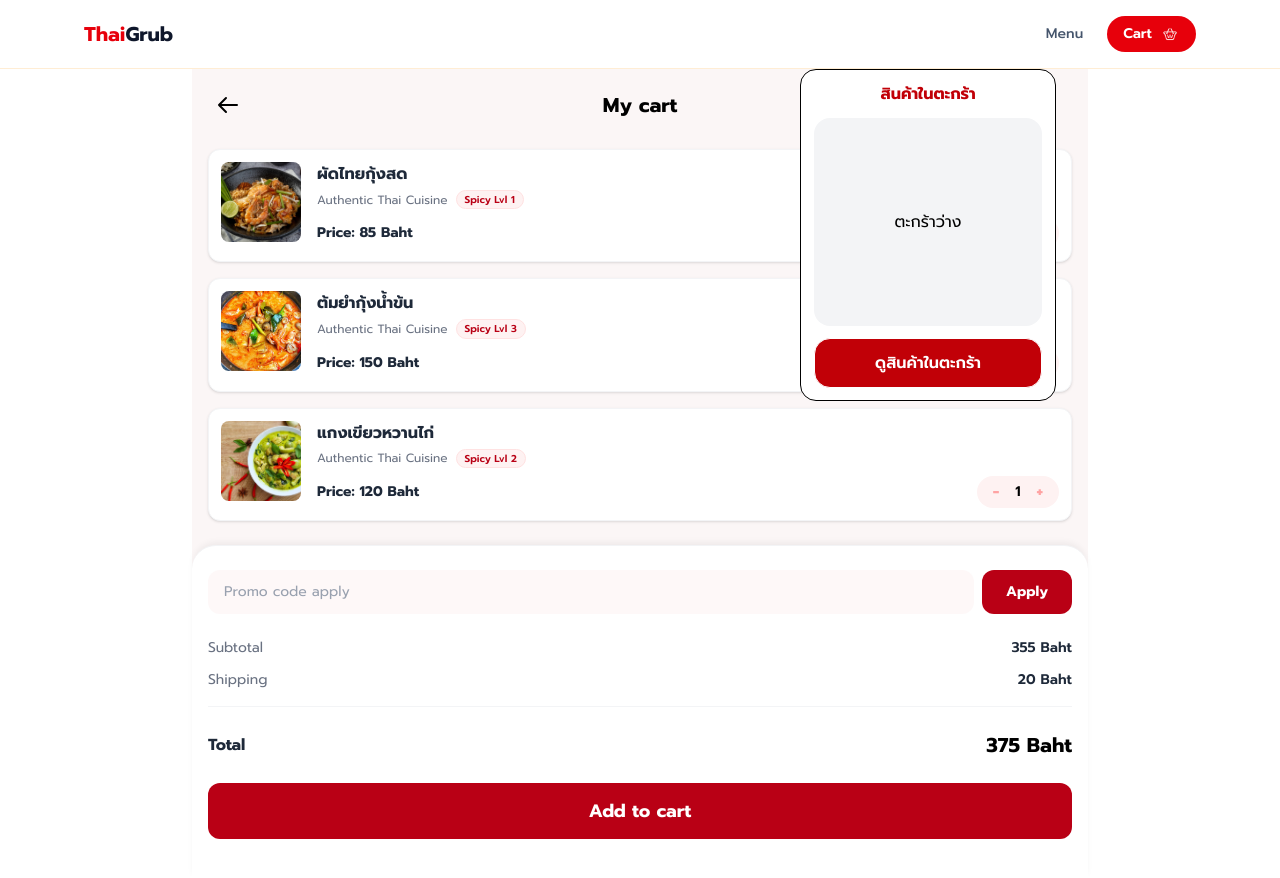
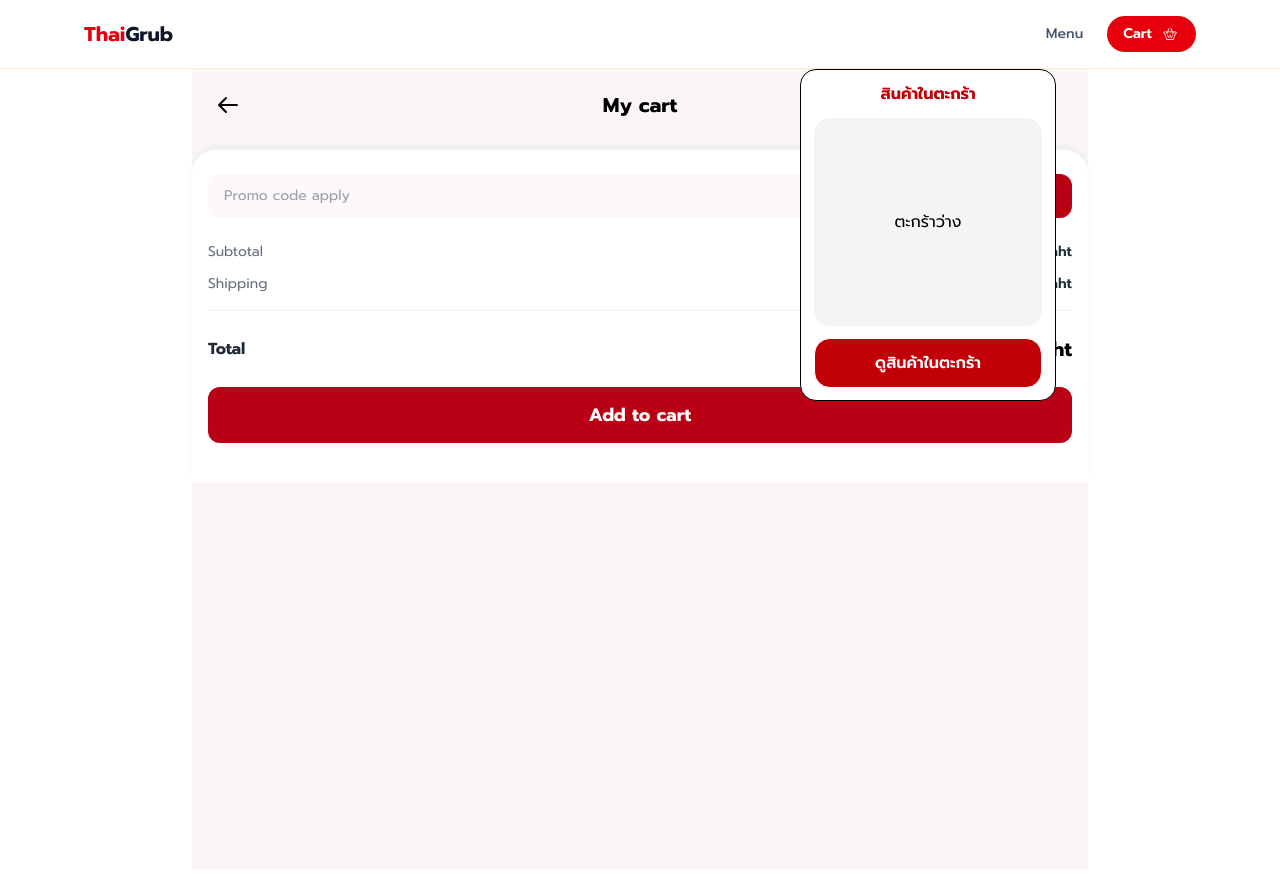
Before and after one commit to PloyIIV/group-i-project, a React (Vite) app: page /cart in a window 1280 px wide. Shown: the top 878 px of the page. Built offline with nearby package versions, Linux system fonts and the light colour scheme.

Commit message:
feat: change arr to map

```diff
--- a/src/pages/05_CartItemAndTotal.jsx
+++ b/src/pages/05_CartItemAndTotal.jsx
@@ -1,22 +1,23 @@
-import React, { useState } from 'react';
+import React, { useContext, useState } from 'react';
 import { menuList } from '../mock-data/menu';
+import { useNavigate } from 'react-router-dom';
+import { MenuContext } from '../context/MenuContext';
 
 const CartItemAndTotal = () => {
+  const navigate = useNavigate()
+
   // ดึงข้อมูลจำลอง 3 รายการแรกมาใช้เป็นข้อมูลตะกร้าสินค้า
-  const [cartItems, setCartItems] = useState([
-    { ...menuList[0], quantity: 1 },
-    { ...menuList[1], quantity: 1 },
-    { ...menuList[2], quantity: 1 },
-  ]);
+  const { totalCart, setTotalCart } = useContext(MenuContext)
 
   // คำนวณราคาสรุป
-  const subtotal = cartItems.reduce((acc, item) => acc + (item.price * item.quantity), 0);
+  console.log(totalCart)
+  const subtotal = totalCart.reduce((acc, item) => acc + (item.price), 0);
   const shipping = 20;
   const total = subtotal + shipping;
 
   // ฟังก์ชันปรับจำนวนสินค้า
   const handleUpdateQuantity = (id, amount) => {
-    setCartItems(prevItems =>
+    setTotalCart(prevItems =>
       prevItems.map(item => {
         if (item.id === id) {
           const newQuantity = item.quantity + amount;
@@ -33,8 +34,8 @@ const CartItemAndTotal = () => {
 
       {/* 1. ส่วน Header (ปุ่ม Back ด้านซ้าย และชื่อหน้าตรงกลาง) */}
       <div className="flex items-center mb-6">
-        <button className="p-2 cursor-pointer">
-          <svg className="w-6 h-6" fill="none" stroke="currentColor" viewBox="0 0 24 24">
+        <button onClick={() => navigate('/')} className="p-2 cursor-pointer">
+          <svg className="w-6 h-6 bg-purple" fill="none" stroke="currentColor" viewBox="0 0 24 24">
             <path strokeLinecap="round" strokeLinejoin="round" strokeWidth="2" d="M10 19l-7-7m0 0l7-7m-7 7h18"></path>
           </svg>
         </button>
@@ -44,7 +45,7 @@ const CartItemAndTotal = () => {
 
       {/* 2. ส่วนแสดงรายการอาหารในตะกร้า */}
       <div className="space-y-4 mb-6">
-        {cartItems.map((item, index) => (
+        {totalCart.map((item, index) => (
           <div key={index} className="flex bg-white rounded-xl p-3 shadow-sm border border-gray-100">
             {/* รูปภาพอาหาร */}
             <img src={item.pic_url} alt={item.name} className="w-20 h-20 object-cover rounded-lg" />
```
